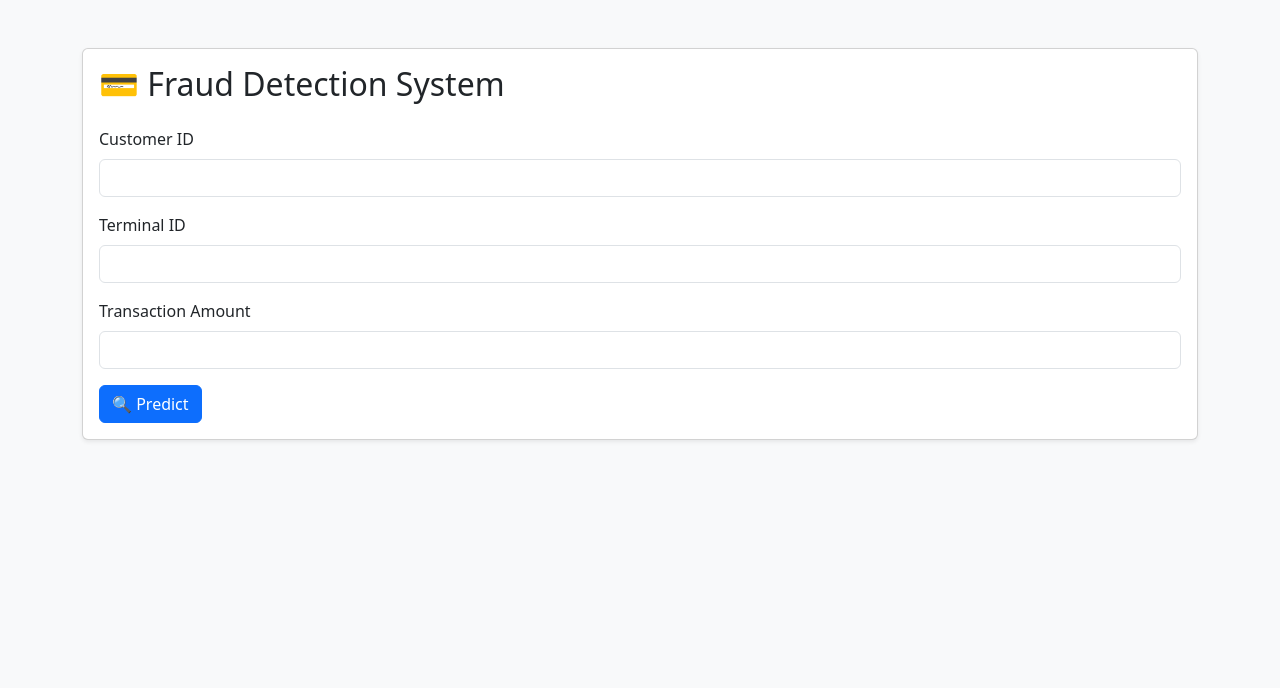
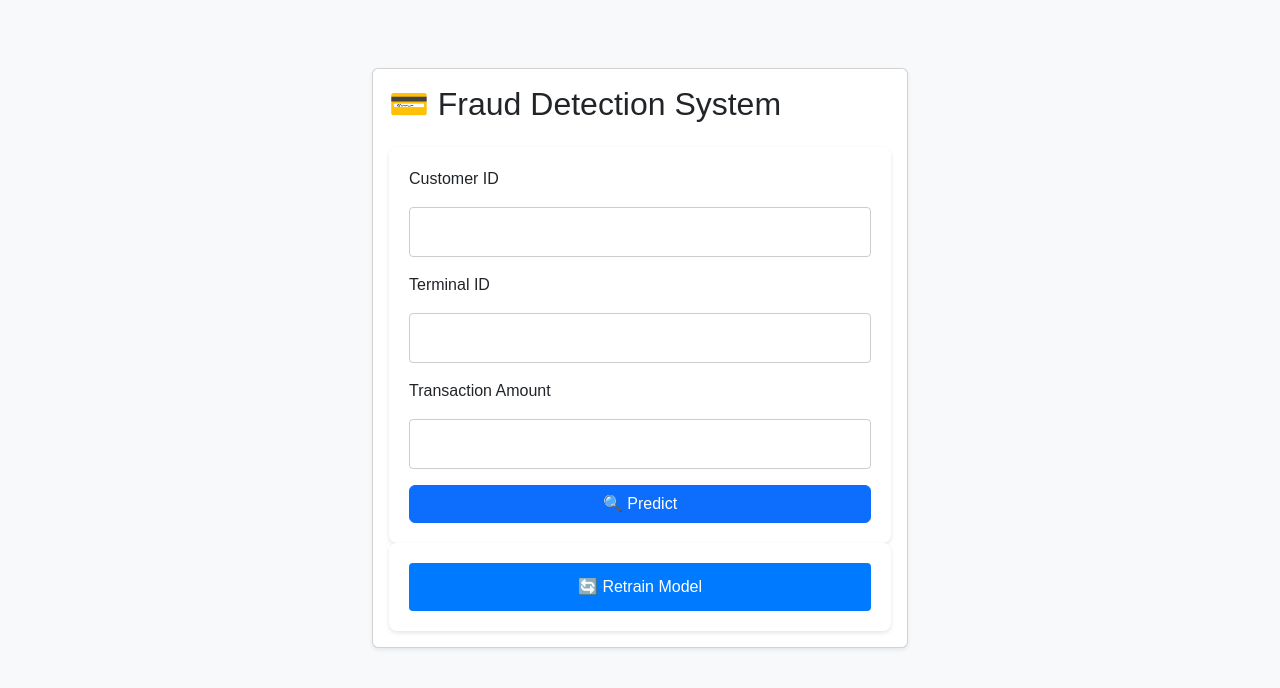
Before and after one commit to abhishek-si-ngh/fraud_detection, a Flask app: page / in a window 1280 px wide. Shown: the top 688 px of the page. Run offline with Flask 3, Linux system fonts and the light colour scheme; parts of the project's set-up code (start-up, migrations or seed data) failed here and were passed over.

Commit message:
Add UI styling, prediction logging, and retrain button

```diff
--- a/app/routes.py
+++ b/app/routes.py
@@ -1,23 +1,29 @@
 import pandas as pd
 import joblib
-from flask import Blueprint, request, render_template
+import csv
+from datetime import datetime
+from flask import Blueprint, request, render_template, redirect, url_for
+from src.train_ml import train_model  # assumes this exists
 
 main = Blueprint("main", __name__)
 
 # Load ML model
-loaded = joblib.load("models/fraud_model_ml.pkl")
-model = loaded["model"]
-feature_cols = loaded["features"]
+def load_model():
+    loaded = joblib.load("models/fraud_model_ml.pkl")
+    return loaded["model"], loaded["features"]
+
+model, feature_cols = load_model()
 
 @main.route("/", methods=["GET", "POST"])
 def index():
     prediction = None
+
     if request.method == "POST":
         customer_id = request.form["customer_id"]
         terminal_id = request.form["terminal_id"]
         tx_amount = float(request.form["tx_amount"])
 
-        # Create input DataFrame and engineer features
+        # Create input DataFrame
         df = pd.DataFrame([{
             "CUSTOMER_ID": customer_id,
             "TERMINAL_ID": terminal_id,
@@ -27,12 +33,41 @@ def index():
         df["TX_DOW"] = df["TX_DATETIME"].dt.dayofweek
         df["TX_HOUR"] = df["TX_DATETIME"].dt.hour
         df["IS_HIGH_AMOUNT"] = (df["TX_AMOUNT"] > 220).astype(int)
-        df["CUST_FREQ"] = 1  # assume 1 if unknown
+        df["CUST_FREQ"] = 1  # default if unknown
         df["TERM_FREQ"] = 1
 
         X_input = df[feature_cols]
-
         pred = model.predict(X_input)[0]
         prediction = "🚨 FRAUDULENT" if pred == 1 else "✅ LEGITIMATE"
 
+        # Log prediction
+        log_path = "data/prediction_logs.csv"
+        log_entry = [
+            datetime.now().isoformat(),
+            customer_id,
+            terminal_id,
+            tx_amount,
+            pred
+        ]
+
+        # Write header if file doesn't exist
+        try:
+            with open(log_path, "x", newline="") as f:
+                writer = csv.writer(f)
+                writer.writerow(["timestamp", "customer_id", "terminal_id", "tx_amount", "prediction"])
+        except FileExistsError:
+            pass  # file already exists
+
+        # Append prediction
+        with open(log_path, "a", newline="") as f:
+            writer = csv.writer(f)
+            writer.writerow(log_entry)
+
     return render_template("index.html", prediction=prediction)
+
+@main.route("/retrain", methods=["POST"])
+def retrain():
+    train_model()
+    global model, feature_cols
+    model, feature_cols = load_model()
+    return redirect(url_for("main.index"))
--- a/app/templates/index.html
+++ b/app/templates/index.html
@@ -3,6 +3,48 @@
 <head>
     <title>Fraud Detection</title>
     <link href="https://cdn.jsdelivr.net/npm/bootstrap@5.3.0/dist/css/bootstrap.min.css" rel="stylesheet">
+    <meta name="viewport" content="width=device-width, initial-scale=1">
+<style>
+  body {
+    font-family: Arial, sans-serif;
+    background-color: #f4f6f8;
+    padding: 20px;
+    max-width: 600px;
+    margin: auto;
+  }
+  h1 {
+    color: #333;
+    text-align: center;
+  }
+  form {
+    background-color: #fff;
+    padding: 20px;
+    border-radius: 8px;
+    box-shadow: 0 2px 4px rgba(0,0,0,0.1);
+  }
+  input[type="text"], input[type="number"] {
+    width: 100%;
+    padding: 12px;
+    margin: 8px 0 16px;
+    border: 1px solid #ccc;
+    border-radius: 4px;
+  }
+  button {
+    width: 100%;
+    padding: 12px;
+    background-color: #007bff;
+    color: white;
+    border: none;
+    border-radius: 4px;
+    font-size: 16px;
+  }
+  .result {
+    margin-top: 20px;
+    font-weight: bold;
+    text-align: center;
+  }
+</style>
+
 </head>
 <body class="bg-light">
     <div class="container mt-5">
@@ -27,6 +69,11 @@
                     <button type="submit" class="btn btn-primary">🔍 Predict</button>
                 </form>
 
+                <form method="POST" action="/retrain">
+                    <button type="submit">🔄 Retrain Model</button>
+                </form>
+
+
                 {% if prediction %}
                     <div class="alert alert-info mt-4" role="alert">
                         <strong>Prediction:</strong> {{ prediction }}
```
